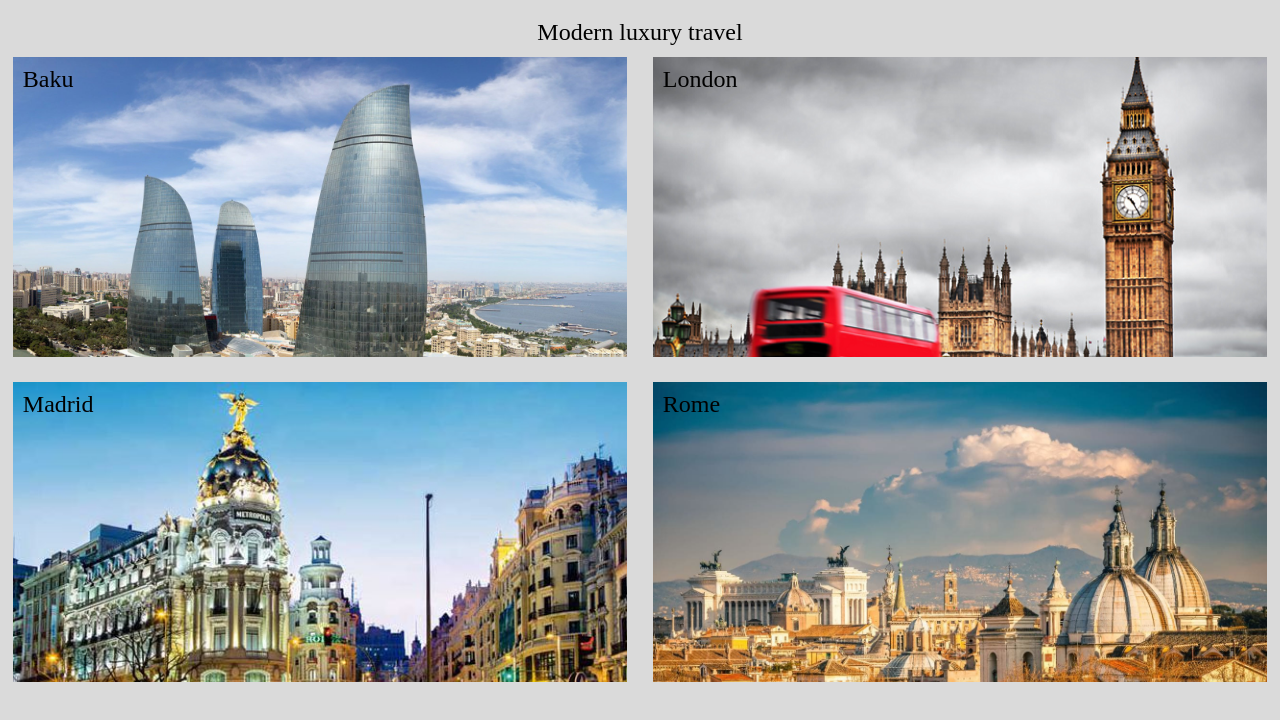
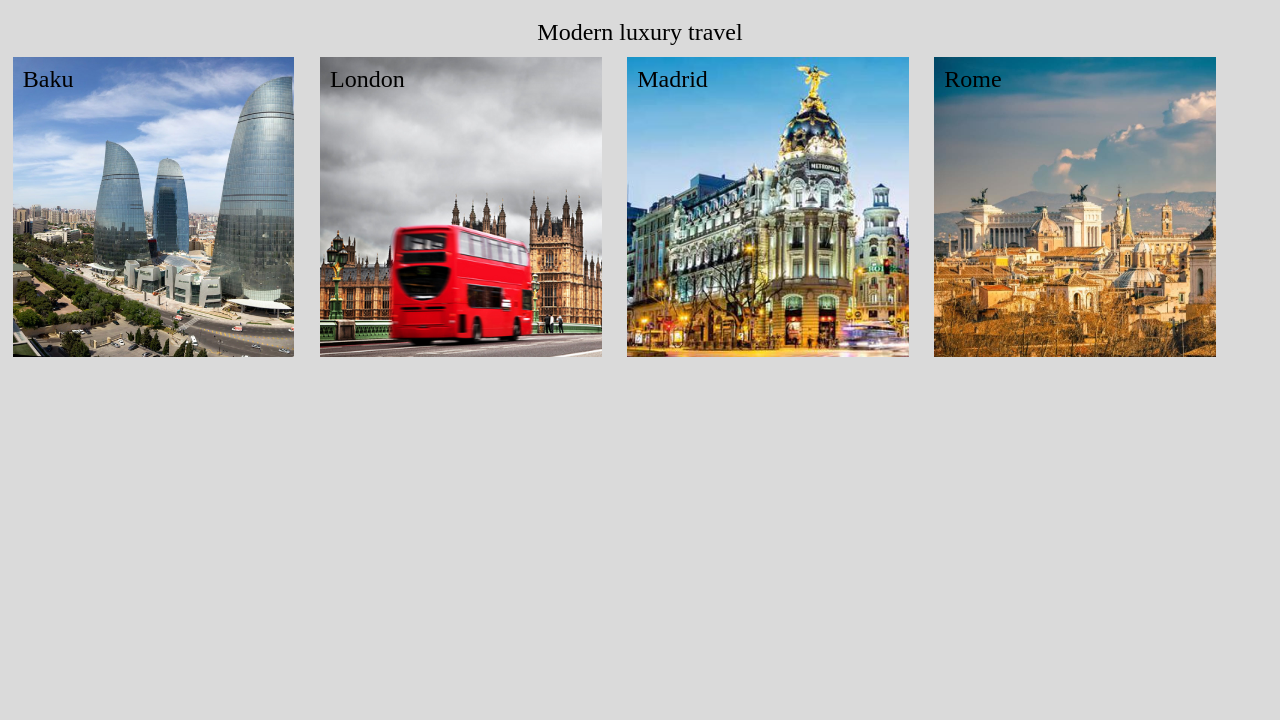
Before and after one commit to Prushti/CSS---Media-Query, a plain HTML site: page index.html in a window 1280 px wide. Drawn offline with Linux system fonts and the light colour scheme.

Commit message:
Update style.css

```diff
--- a/css/style.css
+++ b/css/style.css
@@ -82,13 +82,6 @@ div {
 @media screen and (min-width: 991px){
    .preview {
     margin: 1%;
-    width: 48%;
+    width: 22%;
   }
 }
-
-@media screen and (min-width: 1199px){
-   .preview {
-    margin: 1%;
-    width: 48%;
-  }
-}
```
